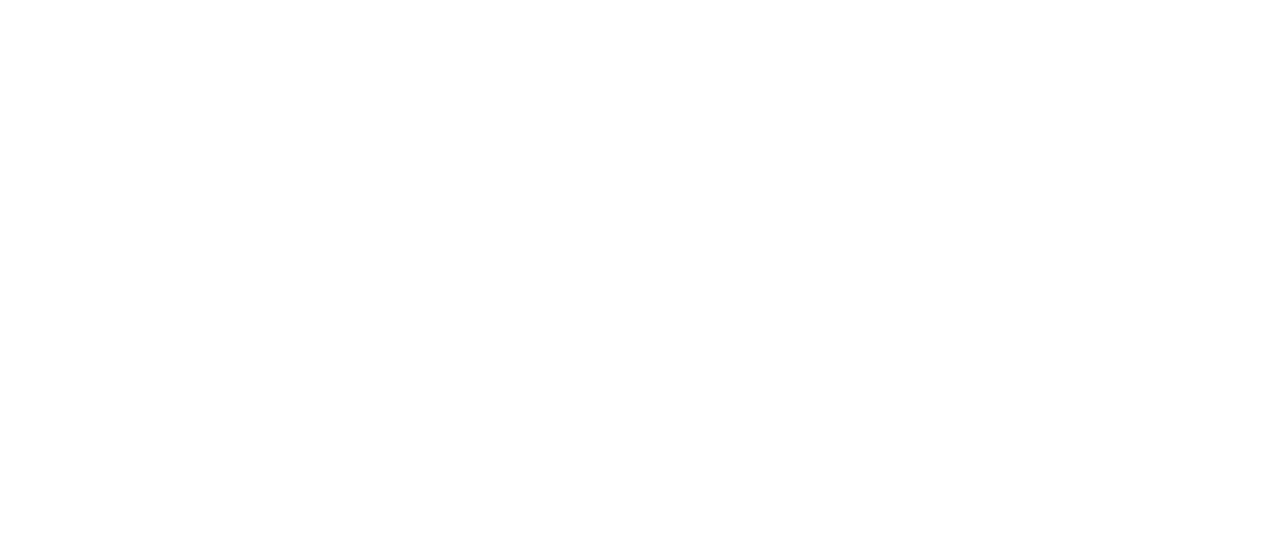
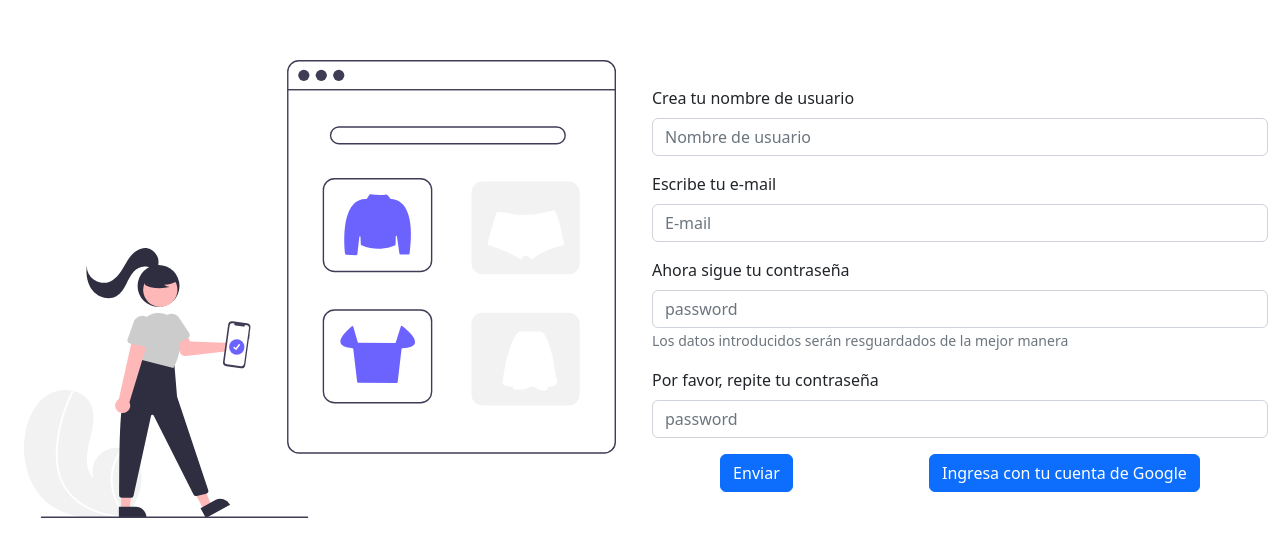
Before and after one commit to StovMedina/blu-front-end, a React (Create React App) app: page / in a window 1280 px wide. Shown: the part 111-668 px from the top of the page. Built offline with nearby package versions, Linux system fonts and the light colour scheme.

Commit message:
create account page

```diff
--- a/src/App.js
+++ b/src/App.js
@@ -1,8 +1,12 @@
 import "./App.scss";
-import LogIn from "./pages/Login/LogIn";
+import CreateAccount from "./pages/CreateAccount/CreateAccount";
 
 function App() {
-  return <div className="App"></div>;
+  return (
+    <div className="App">
+      <CreateAccount />
+    </div>
+  );
 }
 
 export default App;
--- /dev/null
+++ b/src/pages/CreateAccount/CreateAccount.js
@@ -0,0 +1,50 @@
+import React from "react";
+import BluInput from "../../components/Forms/BluInput";
+import { Form } from "react-bootstrap";
+import BluButton from "../../components/Button/BluButton";
+import loginSvg from "../../../src/media/login.svg";
+import BluIlustration from "../../components/Images/BluIlustration";
+
+const CreateAccount = () => {
+  return (
+    <div className="container-fluid login-container d-flex flex-column justify-content-center">
+      <div className="row">
+        <div className="col-12 col-lg-6 d-flex flex-column justify-content-center align-items-center">
+          <BluIlustration src={loginSvg} alt="loading" />
+        </div>
+        <div className="col-12 col-lg-6 d-flex flex-column justify-content-center align-items-center">
+          <Form className="w-100">
+            <BluInput
+              label="Crea tu nombre de usuario"
+              type=""
+              placeholder="Nombre de usuario"
+            />
+            <BluInput
+              label="Escribe tu e-mail"
+              type="email"
+              placeholder="E-mail"
+            />
+            <BluInput
+              label="Ahora sigue tu contraseña"
+              type="password"
+              placeholder="password"
+              text="Los datos introducidos serán resguardados de la mejor manera"
+            />
+            <BluInput
+              label="Por favor, repite tu contraseña"
+              type="password"
+              placeholder="password"
+              text=""
+            />
+            <div className="d-flex justify-content-around">
+              <BluButton type="submit" text="Enviar" />
+              <BluButton type="submit" text="Ingresa con tu cuenta de Google" />
+            </div>
+          </Form>
+        </div>
+      </div>
+    </div>
+  );
+};
+
+export default CreateAccount;
--- /dev/null
+++ b/src/pages/CreateAccount/CreateAccount.scss
@@ -0,0 +1,3 @@
+.login-container {
+  height: 100vh;
+}
```
